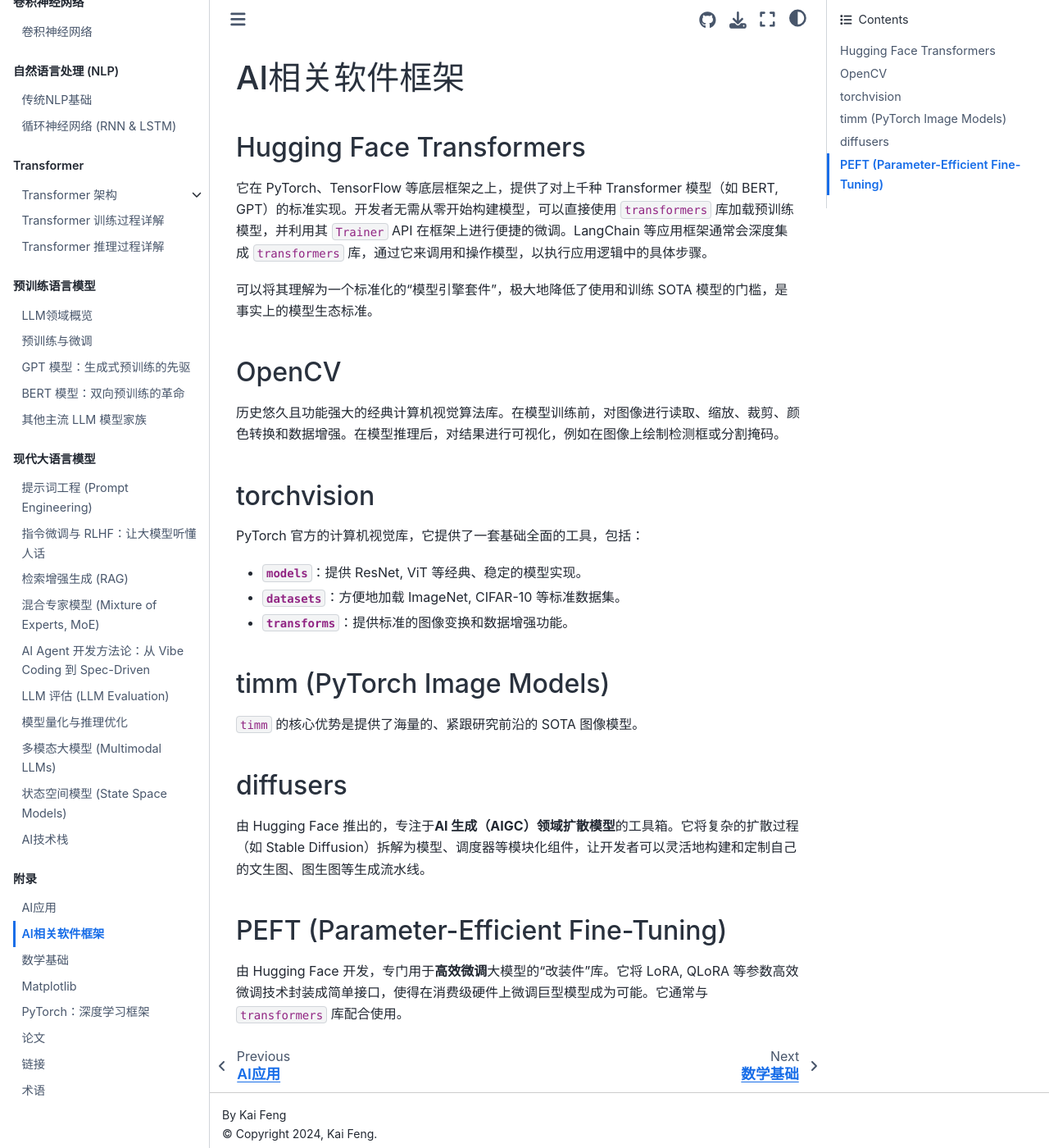
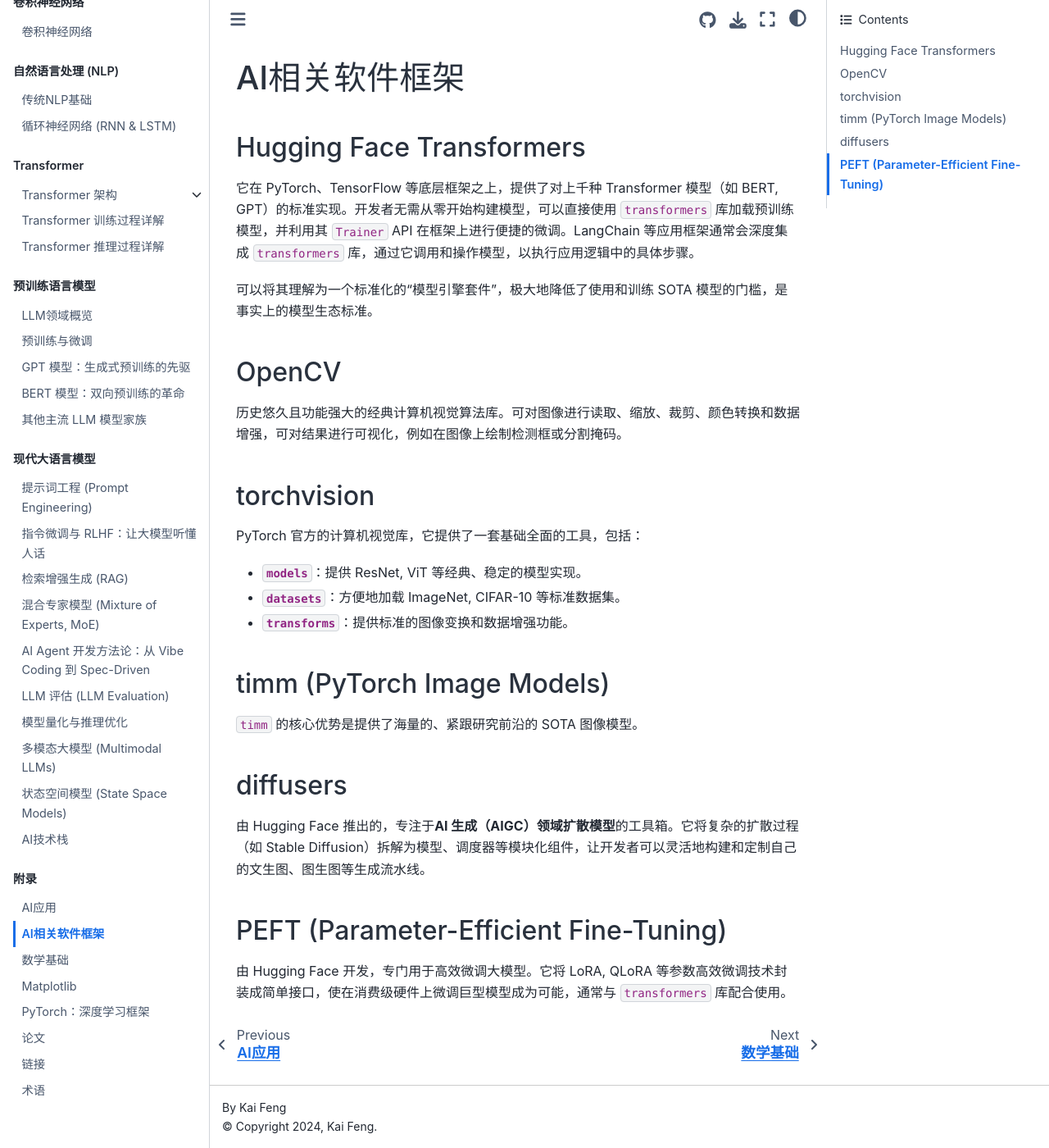
Before and after one commit to kaifeng/llm-learn, a Sphinx documentation site: the page built from source/appendix/frameworks.md, in a window 1280 px wide and 1400 px high. Shown: the whole window at 82% size. Built offline with Sphinx 7.4.7 and the Sphinx Book theme 1.1.4, drawn with Linux system fonts in a browser that asks for light colours.

Commit message:
Rewording

```diff
--- a/source/appendix/frameworks.md
+++ b/source/appendix/frameworks.md
@@ -2,13 +2,13 @@
 
 ## Hugging Face Transformers
 
-它在 PyTorch、TensorFlow 等底层框架之上，提供了对上千种 Transformer 模型（如 BERT, GPT）的标准实现。开发者无需从零开始构建模型，可以直接使用 `transformers` 库加载预训练模型，并利用其 `Trainer` API 在框架上进行便捷的微调。LangChain 等应用框架通常会深度集成 `transformers` 库，通过它来调用和操作模型，以执行应用逻辑中的具体步骤。
+它在 PyTorch、TensorFlow 等底层框架之上，提供了对上千种 Transformer 模型（如 BERT, GPT）的标准实现。开发者无需从零开始构建模型，可以直接使用 `transformers` 库加载预训练模型，并利用其 `Trainer` API 在框架上进行便捷的微调。LangChain 等应用框架通常会深度集成 `transformers` 库，通过它调用和操作模型，以执行应用逻辑中的具体步骤。
 
 可以将其理解为一个标准化的“模型引擎套件”，极大地降低了使用和训练 SOTA 模型的门槛，是事实上的模型生态标准。
 
 ## OpenCV
 
-历史悠久且功能强大的经典计算机视觉算法库。在模型训练前，对图像进行读取、缩放、裁剪、颜色转换和数据增强。在模型推理后，对结果进行可视化，例如在图像上绘制检测框或分割掩码。
+历史悠久且功能强大的经典计算机视觉算法库。可对图像进行读取、缩放、裁剪、颜色转换和数据增强，可对结果进行可视化，例如在图像上绘制检测框或分割掩码。
 
 ## torchvision
 
@@ -27,4 +27,4 @@
 
 ## PEFT (Parameter-Efficient Fine-Tuning)
 
-由 Hugging Face 开发，专门用于**高效微调**大模型的“改装件”库。它将 LoRA, QLoRA 等参数高效微调技术封装成简单接口，使得在消费级硬件上微调巨型模型成为可能。它通常与 `transformers` 库配合使用。
+由 Hugging Face 开发，专门用于高效微调大模型。它将 LoRA, QLoRA 等参数高效微调技术封装成简单接口，使在消费级硬件上微调巨型模型成为可能，通常与 `transformers` 库配合使用。
```
